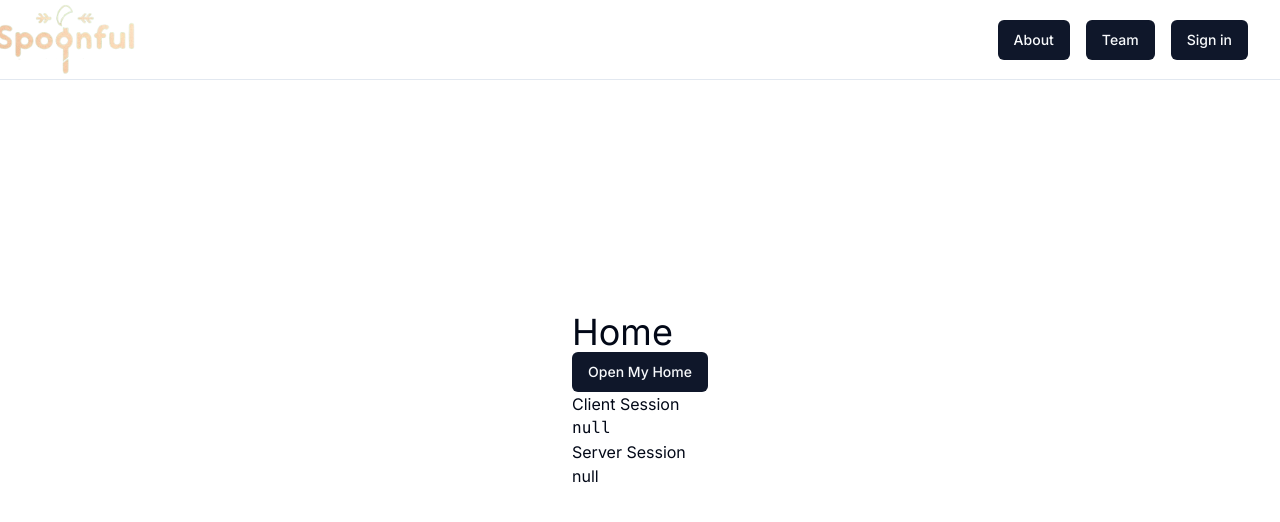
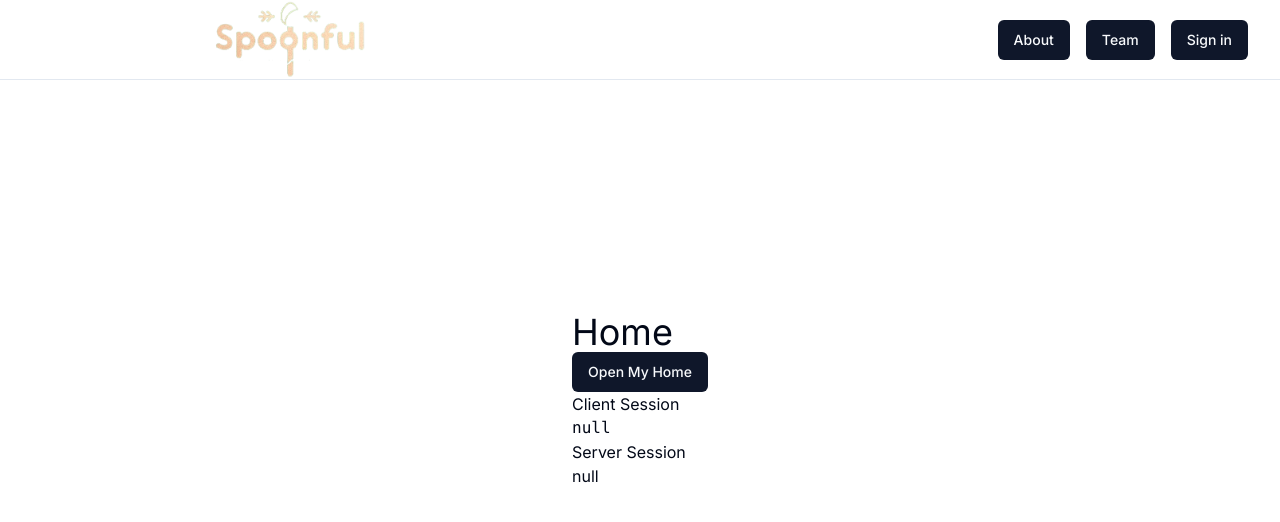
Before and after one commit to Chen-Steve/SpoonFulWeb, a Next.js app: page / in a window 1280 px wide. Shown: the top 522 px of the page. Built offline with nearby package versions, Linux system fonts and the light colour scheme; no server answers.

Commit message:
test - precise control of navbar styles

```diff
--- a/src/components/Navbar.tsx
+++ b/src/components/Navbar.tsx
@@ -6,15 +6,49 @@ import { getServerSession } from 'next-auth';
 import { authOptions } from '@/lib/auth';
 import UserAccountNav from './UserAccountNav';
 
+const styles = {
+  navbar: {
+    height: '80px',
+    backgroundColor: 'white',
+    borderBottom: '1px solid #ececec',
+    position: 'fixed',
+    width: '100%',
+    zIndex: '10',
+    top: '0',
+  },
+  logoContainer: {
+    zIndex: 1,
+    height: '80%',
+  },
+  logo: {
+    margin: '0 auto', // Center logo, adjust as necessary
+    maxHeight: '40%', // Start with a reasonable size, adjust for mobile
+    maxWidth: '40%',
+    height: 'auto',
+  },
+  container: {
+    height: '100%',
+    display: 'flex',
+    alignItems: 'center',
+    justifyContent: 'space-between',
+  },
+  menu: {
+    display: 'flex',
+    justifyContent: 'end',
+    marginRight: '4rem',
+    gap: '1rem',
+  },
+};
+
 const Navbar = async () => {
   const session = await getServerSession(authOptions);
   return (
     <div className='bg-white py-2 border-b border-s-zinc-200 fixed w-full z-10 top-0' style={{ height: '80px' }}>
-      <div className='container flex items-center justify-between' style={{ height: '100%' }}>
-        <div className="relative" style={{ zIndex: 1, height: '100%' }}>
+      <div className='container' style={styles.container}>
+        <div className="relative flex items-center" style={styles.logoContainer}>
           <Link href='/'>
-            {/* Adjust the image container for better positioning and scalability */}
-            <img src='/SpoonFulNew256-9.png' alt='SpoonFul Icon' style={{ margin: '-63px', maxHeight: '350%', maxWidth: '200%', height: 'auto' }}/>
+            {/* Adjust logo size for mobile */}
+            <img src='/SpoonFulNew256-9.png' alt='SpoonFul Icon' style={styles.logo}/>
           </Link>
         </div>
         <div className='flex-grow space-x-4 flex justify-end mr-4'>
```
